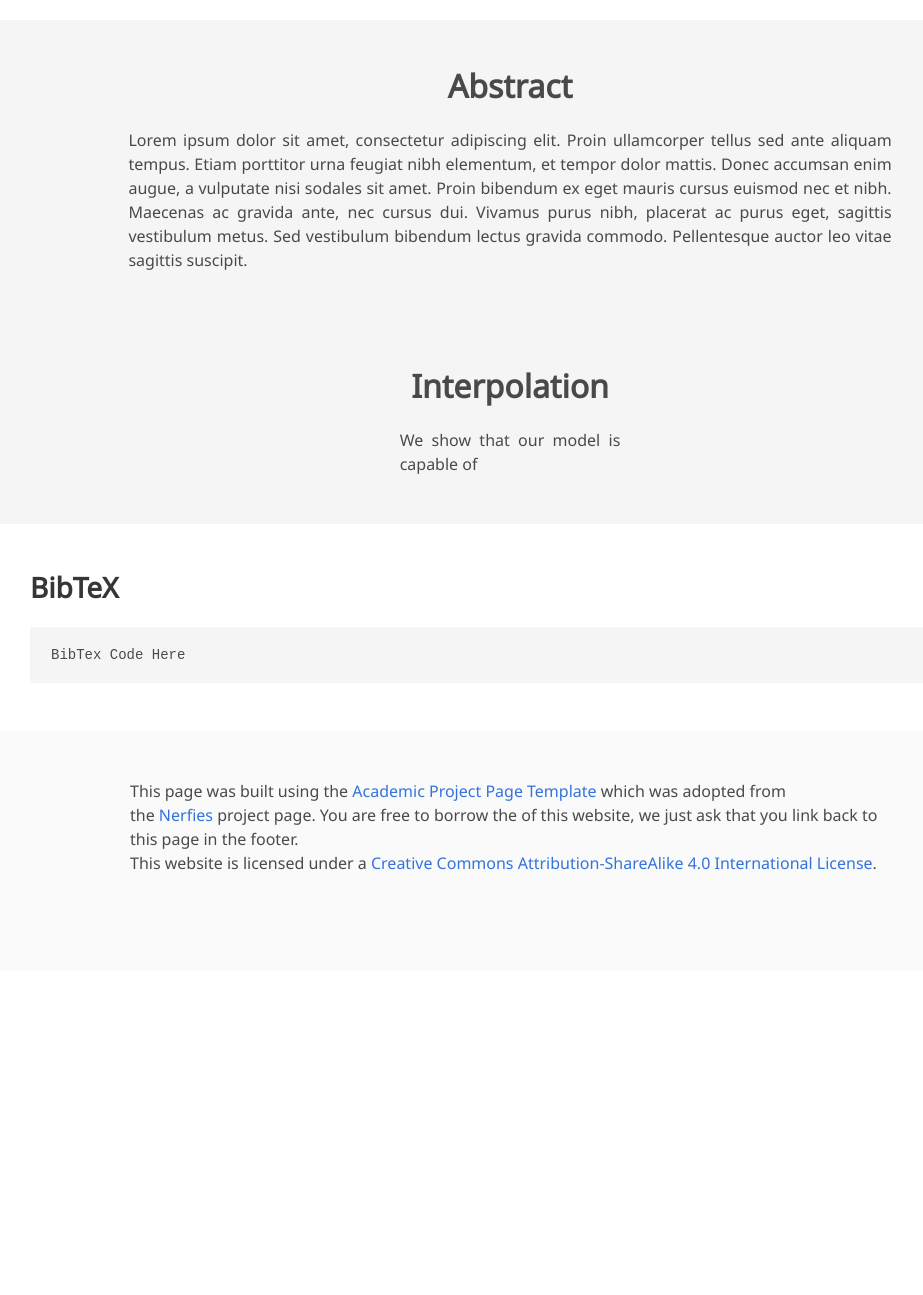
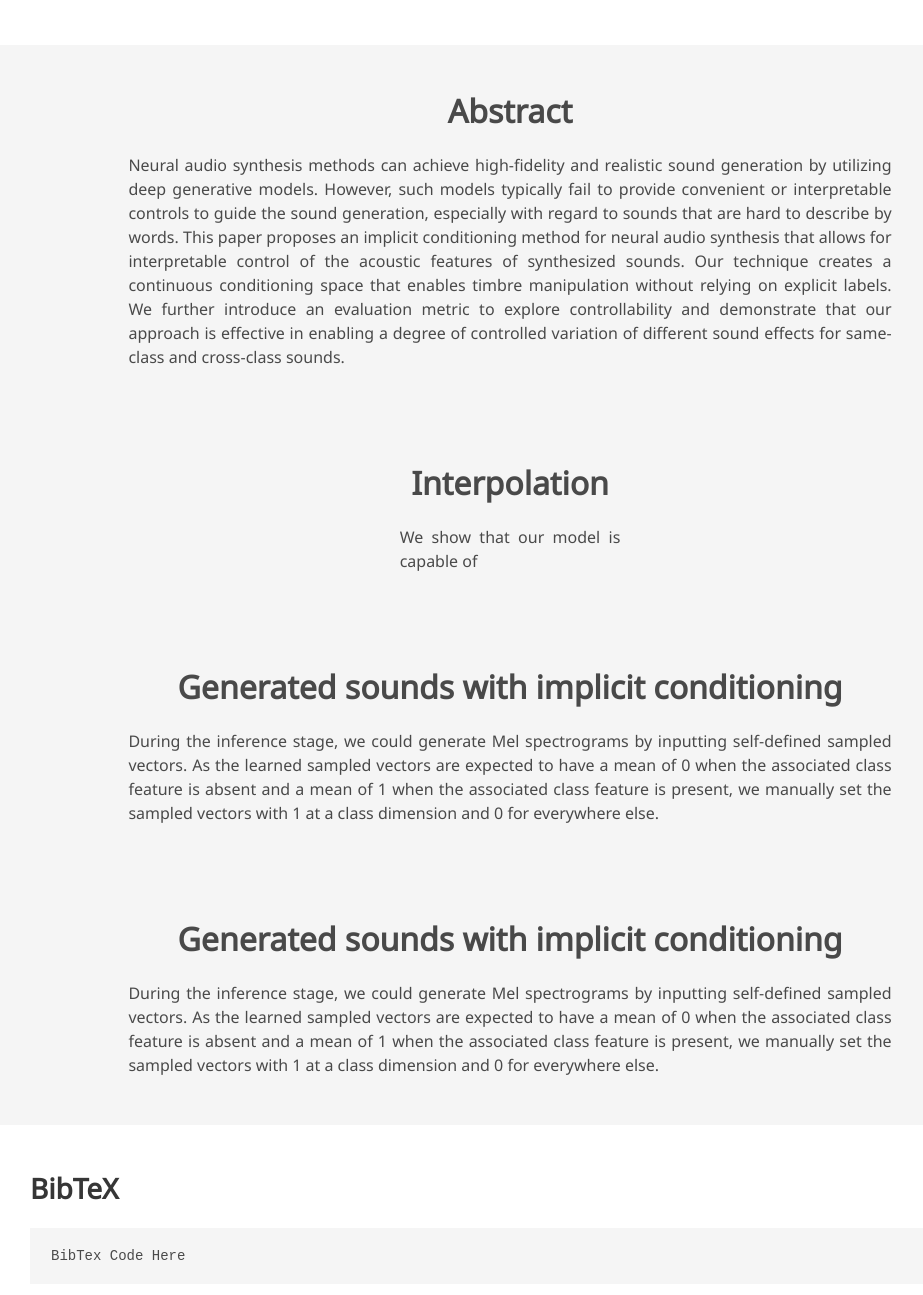
Before and after one commit to Reinliu/ICGAN-Paper, a plain HTML site: page index.html in a window 1280 px wide. Shown: the part 925-2220 px from the top of the page, without its empty margins (130-1053 px from the left). Before the commit the page ends 1896 px from the top, so only its background shows below. Drawn offline with nearby package versions, Linux system fonts and the light colour scheme; some icons are missing; a web font is replaced by a local one.

Commit message:
Update index.html

```diff
--- a/index.html
+++ b/index.html
@@ -82,7 +82,7 @@
 
                   <!-- Github link -->
                   <span class="link-block">
-                    <a href="https://github.com/YOUR REPO HERE" target="_blank"
+                    <a href="https://github.com/Reinliu/ICGAN" target="_blank"
                     class="external-link button is-normal is-rounded is-dark">
                     <span class="icon">
                       <i class="fab fa-github"></i>
@@ -119,7 +119,7 @@
         We propose an implicit conditioning method to achieve smooth interpolation between different classes of
         sounds with discrete labels. As shown in our architecture, our generator is conditioned on a vector sampled
         from a Gaussian distribution with mean and variance parameterized from the encoder. The encoder learns
-        the categorical information from the input Mel spectrograms and decides
+        the categorical information from the input Mel spectrograms and guides the generator in an implicit way.
       </h2>
     </div>
   </div>
@@ -134,7 +134,15 @@
         <h2 class="title is-3">Abstract</h2>
         <div class="content has-text-justified">
           <p>
-            Lorem ipsum dolor sit amet, consectetur adipiscing elit. Proin ullamcorper tellus sed ante aliquam tempus. Etiam porttitor urna feugiat nibh elementum, et tempor dolor mattis. Donec accumsan enim augue, a vulputate nisi sodales sit amet. Proin bibendum ex eget mauris cursus euismod nec et nibh. Maecenas ac gravida ante, nec cursus dui. Vivamus purus nibh, placerat ac purus eget, sagittis vestibulum metus. Sed vestibulum bibendum lectus gravida commodo. Pellentesque auctor leo vitae sagittis suscipit.
+            Neural audio synthesis methods can achieve high-fidelity and realistic sound generation by utilizing
+            deep generative models. However, such models typically fail to provide convenient or interpretable
+            controls to guide the sound generation, especially with regard to sounds that are hard to describe by
+            words. This paper proposes an implicit conditioning method for neural audio synthesis that allows for
+            interpretable control of the acoustic features of synthesized sounds.  Our technique creates a
+            continuous conditioning space that enables timbre manipulation without relying on explicit labels.
+            We further introduce an evaluation metric to explore controllability and demonstrate that our approach
+            is effective in enabling a degree of controlled variation of different sound effects for same-class
+            and cross-class sounds.
           </p>
         </div>
       </div>
@@ -162,6 +170,46 @@
 <!-- End paper interpolation -->
 
 
+<!-- In-class sounds -->
+<section class="section hero is-light">
+  <div class="container is-max-desktop">
+    <div class="columns is-centered has-text-centered">
+      <div class="column is-four-fifths">
+        <h2 class="title is-3">Generated sounds with implicit conditioning</h2>
+        <div class="content has-text-justified">
+          <p>
+            During the inference stage, we could generate Mel spectrograms by inputting self-defined sampled
+            vectors. As the learned sampled vectors are expected to have a mean of 0 when the associated class
+            feature is absent and a mean of 1 when the associated class feature is present, we manually set the
+            sampled vectors with 1 at a class dimension and 0 for everywhere else.
+          </p>
+        </div>
+      </div>
+    </div>
+  </div>
+</section>
+<!-- End in-class sounds -->
+
+
+<!-- Out-of-class sounds -->
+<section class="section hero is-light">
+  <div class="container is-max-desktop">
+    <div class="columns is-centered has-text-centered">
+      <div class="column is-four-fifths">
+        <h2 class="title is-3">Generated sounds with implicit conditioning</h2>
+        <div class="content has-text-justified">
+          <p>
+            During the inference stage, we could generate Mel spectrograms by inputting self-defined sampled
+            vectors. As the learned sampled vectors are expected to have a mean of 0 when the associated class
+            feature is absent and a mean of 1 when the associated class feature is present, we manually set the
+            sampled vectors with 1 at a class dimension and 0 for everywhere else.
+          </p>
+        </div>
+      </div>
+    </div>
+  </div>
+</section>
+<!-- End out-of-class sounds -->
 
 <!--BibTex citation -->
   <section class="section" id="BibTeX">
```
